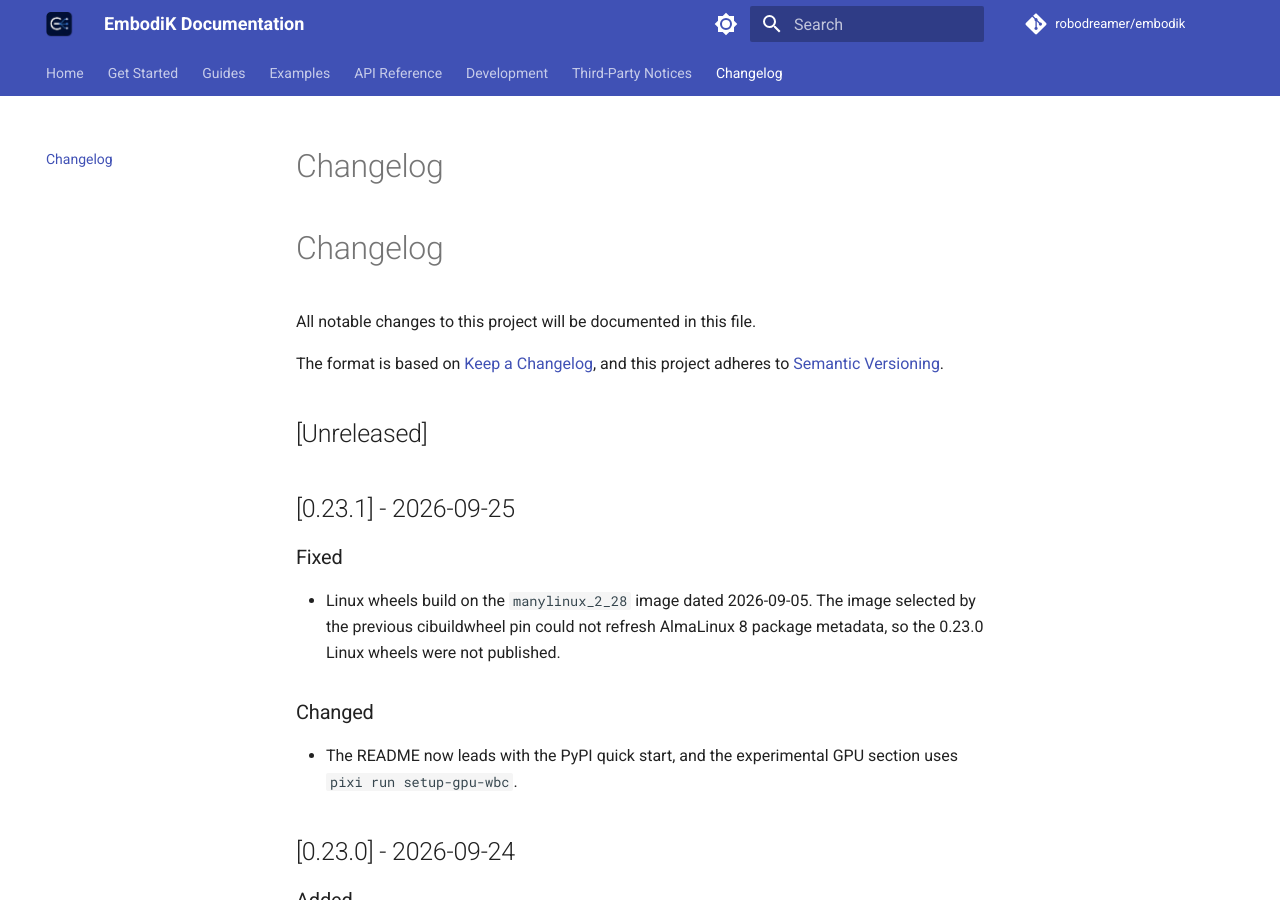
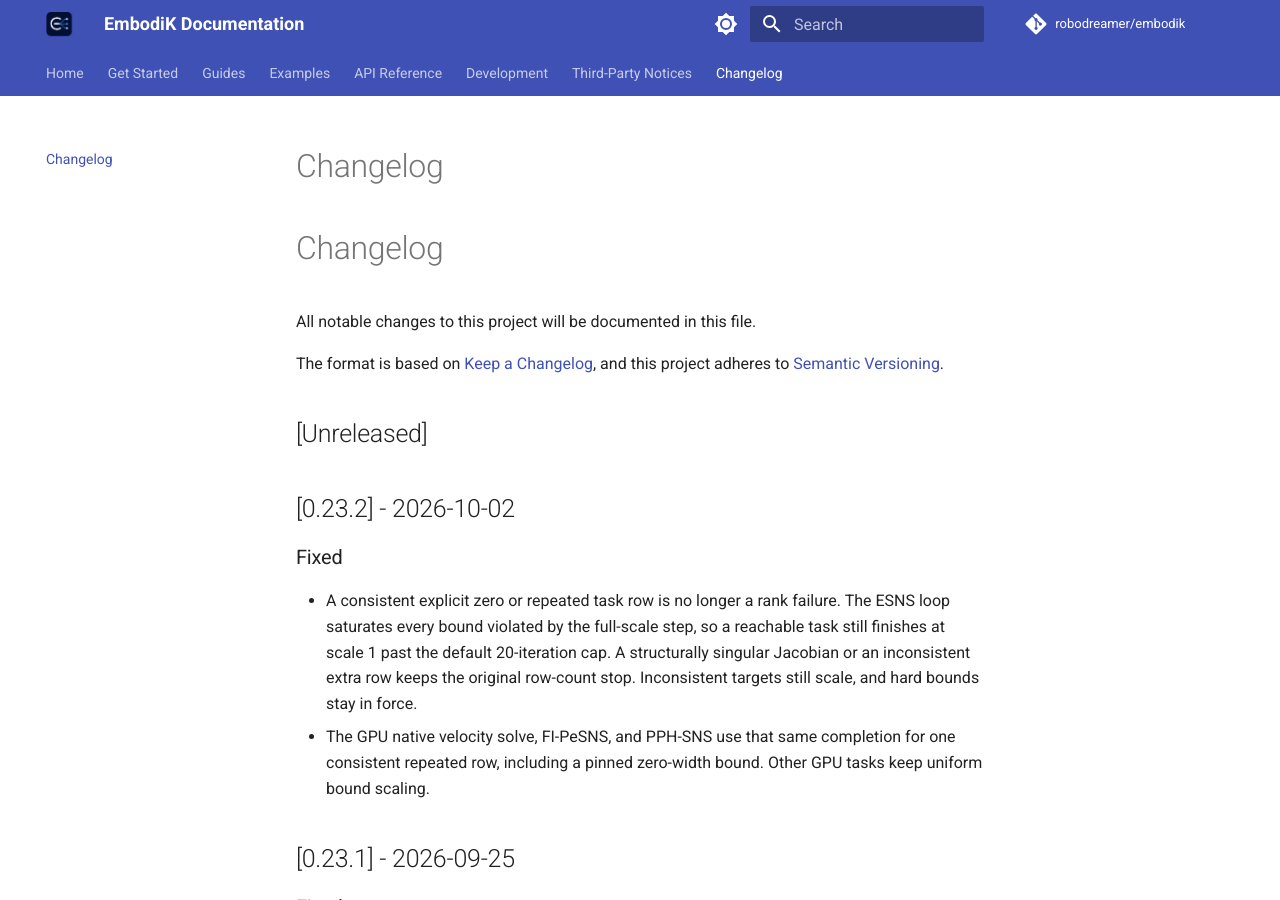
Before and after one commit to robodreamer/embodik, an MkDocs documentation site: the page built from docs/changelog.md, in a window 1280 px wide and 900 px high. Built offline with MkDocs 1.6.1 and Material for MkDocs 9.7.7, drawn with Linux system fonts in a browser that asks for light colours; comment, search, counter and statistics services are not loaded.

Commit message:
Release 0.23.2 for consistent redundant-row scaling.
Record the CPU and GPU rank-budget fix in the changelog and keep the package, Pixi, CMake, and citation versions aligned.

```diff
--- a/CHANGELOG.md
+++ b/CHANGELOG.md
@@ -6,6 +6,20 @@
 and this project adheres to [Semantic Versioning](https://semver.org/spec/v2.0.0.html).
 
 ## [Unreleased]
+
+## [0.23.2] - 2026-10-02
+
+### Fixed
+
+- A consistent explicit zero or repeated task row is no longer a rank failure.
+  The ESNS loop saturates every bound violated by the full-scale step, so a
+  reachable task still finishes at scale 1 past the default 20-iteration cap.
+  A structurally singular Jacobian or an inconsistent extra row keeps the
+  original row-count stop. Inconsistent targets still scale, and hard bounds
+  stay in force.
+- The GPU native velocity solve, FI-PeSNS, and PPH-SNS use that same completion
+  for one consistent repeated row, including a pinned zero-width bound. Other
+  GPU tasks keep uniform bound scaling.
 
 ## [0.23.1] - 2026-09-25
 
--- a/CMakeLists.txt
+++ b/CMakeLists.txt
@@ -1,5 +1,5 @@
 cmake_minimum_required(VERSION 3.16)
-project(embodik VERSION 0.23.1)
+project(embodik VERSION 0.23.2)
 
 # Python is used to auto-discover Pinocchio (PyPI `pin`) CMake config during sdist builds.
 find_package(Python REQUIRED COMPONENTS Interpreter)
--- a/pixi.toml
+++ b/pixi.toml
@@ -1,6 +1,6 @@
 [workspace]
 name = "embodik"
-version = "0.23.1"
+version = "0.23.2"
 description = "High-performance inverse kinematics solver optimized for cross-embodiment VLA/AI applications"
 authors = ["Andy Park <andypark.purdue@gmail.com>"]
 channels = ["conda-forge"]
--- a/pyproject.toml
+++ b/pyproject.toml
@@ -15,7 +15,7 @@
 
 [project]
 name = "embodik"
-version = "0.23.1"
+version = "0.23.2"
 description = "High-performance inverse kinematics solver optimized for cross-embodiment VLA/AI applications"
 authors = [{ name = "Andy Park", email = "andypark.purdue@gmail.com" }]
 readme = "README.md"
```
Also changed, not shown: 1 other file.
